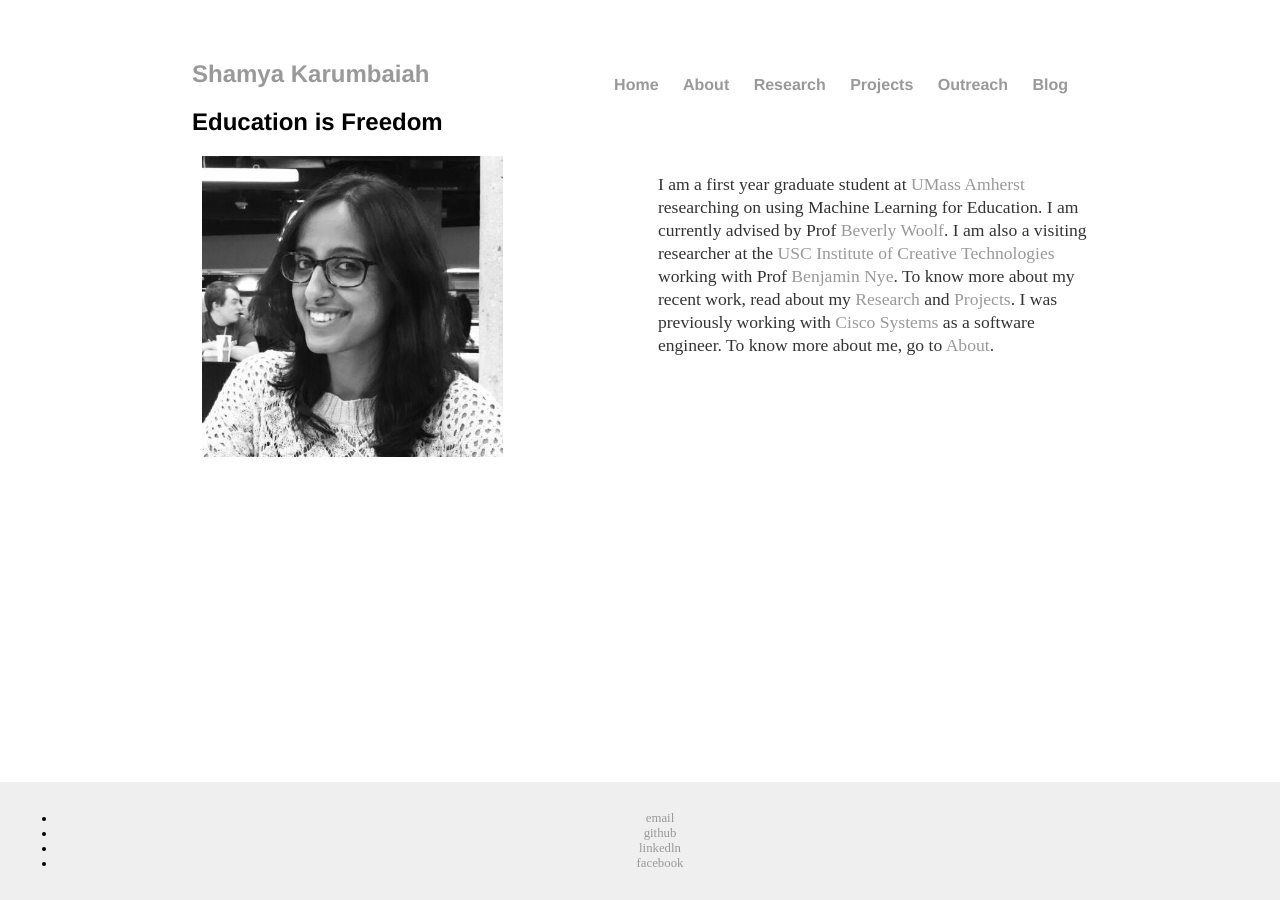
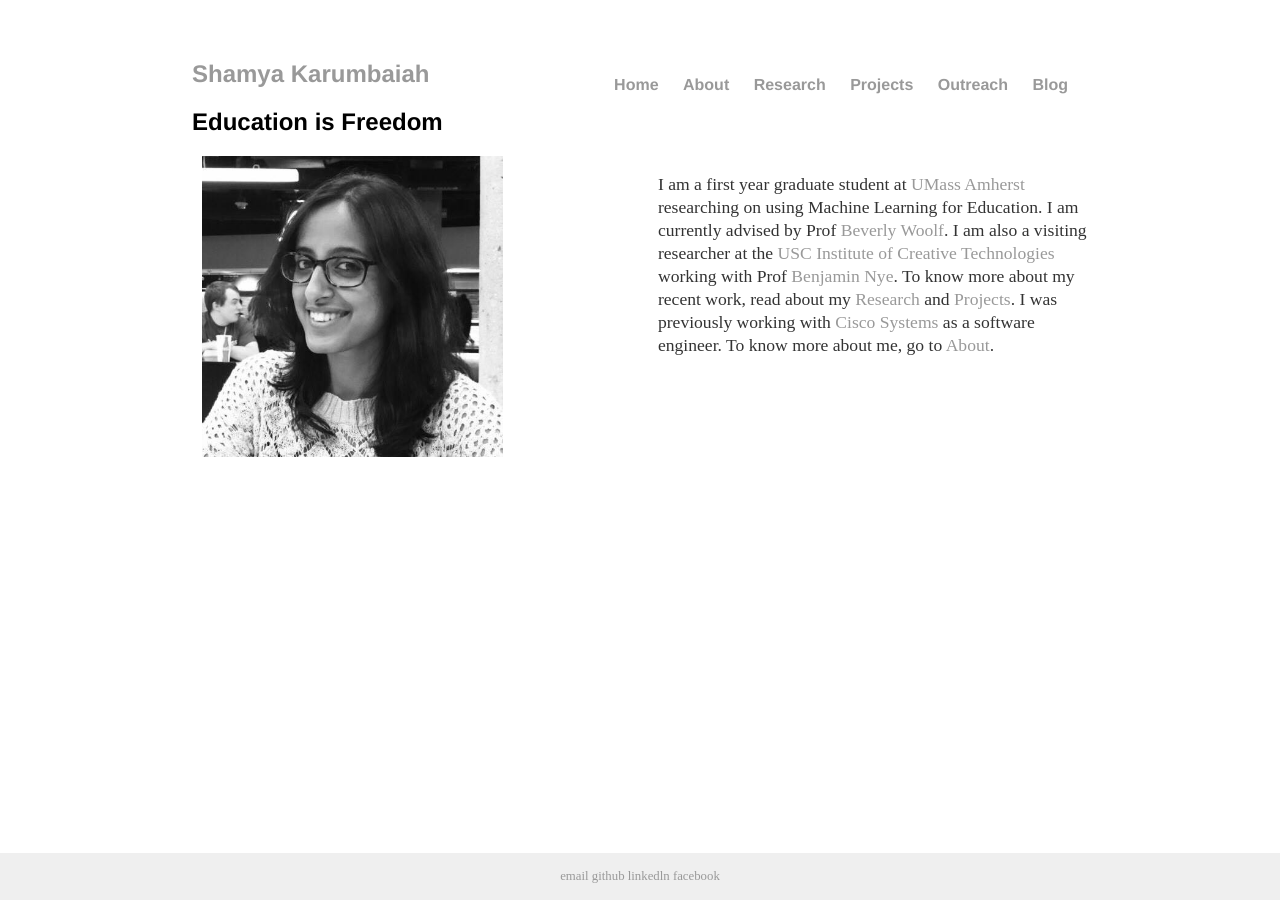
Before and after one commit to Shamya/shamyatest.github.io, a Jekyll site: the page built from index.html, in a window 1280 px wide. Built offline with Jekyll 4.4.1, drawn with Linux system fonts in a browser that asks for light colours.

Commit message:
Update default.html

```diff
--- a/_layouts/default.html
+++ b/_layouts/default.html
@@ -23,12 +23,7 @@
 
 			</div><!-- /.container -->
 			<div class="footer">
-	    		<ul>
-        		<li><a href="mailto:shamya16@gmail.com">email</a></li>
-        		<li><a href="https://github.com/Shamya">github</a></li>
-        		<li><a href="https://www.linkedin.com/in/shamya-karumbaiah-54901222">linkedln</a></li>
-        		<li><a href="https://www.facebook.com/ShamyaKarumbaiah">facebook</a></li>
-				</ul>
+			<a href="mailto:shamya16@gmail.com">email</a> <a href="https://github.com/Shamya">github</a> <a href="https://www.linkedin.com/in/shamya-karumbaiah-54901222">linkedln</a> <a href="https://www.facebook.com/ShamyaKarumbaiah">facebook</a>
 			</div>
 		</body>
 	</html>
```
